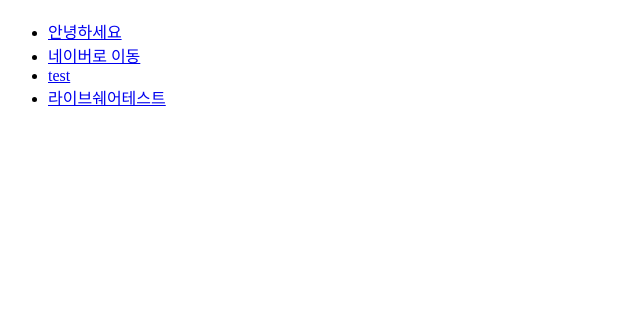
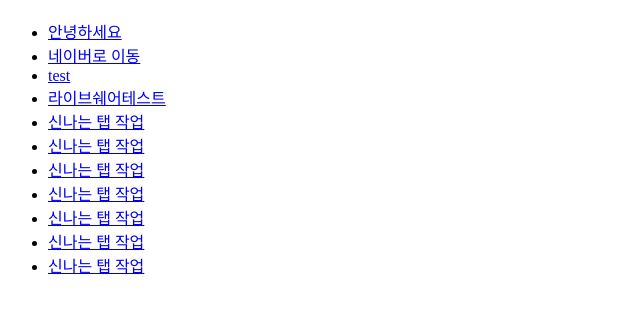
Before and after one commit to gayeonjeon/project1-1, a plain HTML site: page index.html in a window 1280 px wide. Shown: the part 70-382 px from the top of the page, without its empty margins (0-640 px from the left). Drawn offline with Linux system fonts and the light colour scheme.

Commit message:
source control

```diff
--- a/index.html
+++ b/index.html
@@ -13,6 +13,14 @@
     <li><a href="//www.naver.com">네이버로 이동</a></li>
     <li><a href="#">test</a></li>
     <li><a href="//prod.liveshare.vsengsaas.visualstudio.com/join?681878EB1D67A33DC8499AE0AD80D858D156">라이브쉐어테스트</a></li>
+    <li><a href="#">신나는 탭 작업</a></li>
+    <li><a href="#">신나는 탭 작업</a></li>
+    <li><a href="#">신나는 탭 작업</a></li>
+    <li><a href="#">신나는 탭 작업</a></li>
+    <li><a href="#">신나는 탭 작업</a></li>
+    <li><a href="#">신나는 탭 작업</a></li>
+    <li><a href="#">신나는 탭 작업</a></li>
+
   </ul>
 </body>
 </html>
```
